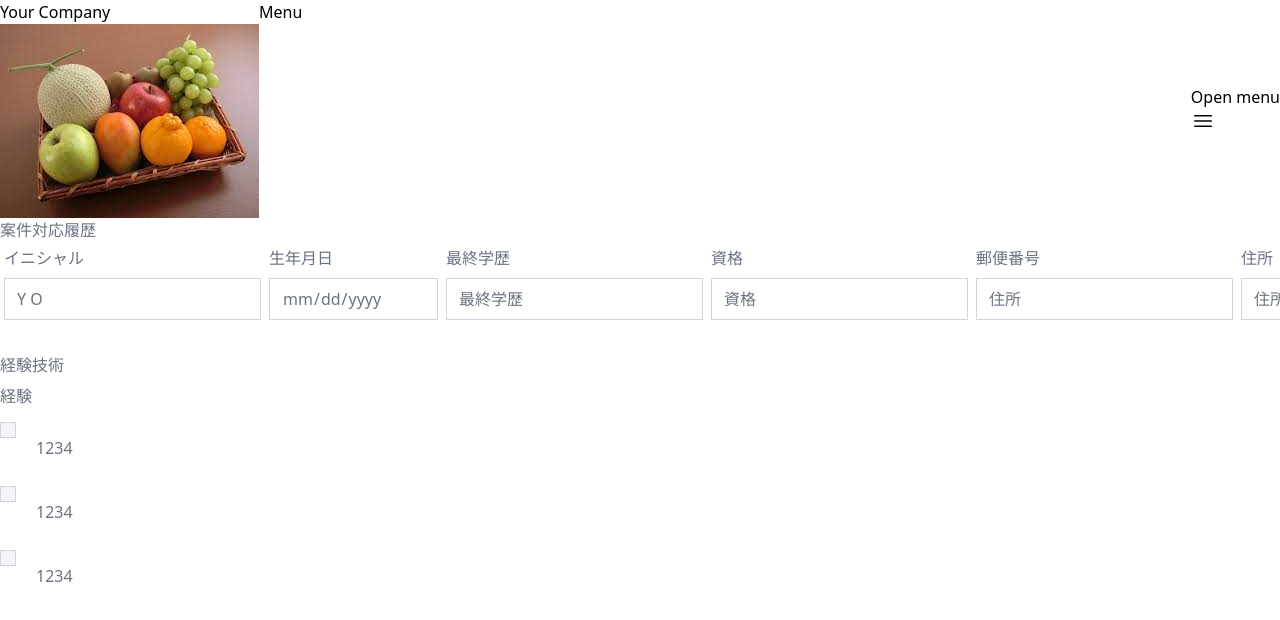
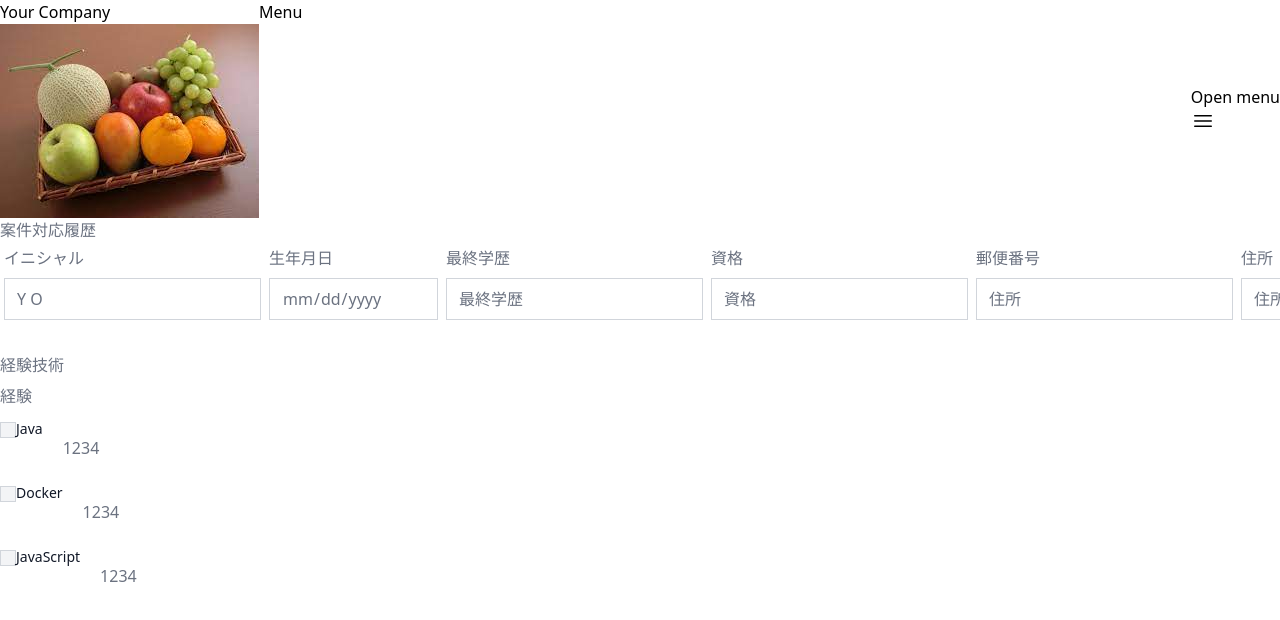
Before and after one commit to myantyuWorld/stackies-app, a Vue app in the folder frontend/vite_fast/: page /register in a window 1280 px wide. Shown: the top 620 px of the page. Built offline with nearby package versions, Linux system fonts and the light colour scheme.

Commit message:
マスタデータ、vue.dataのスタブデータで表示するよう修正

```diff
--- a/frontend/vite_fast/src/components/ExperienceRating.vue
+++ b/frontend/vite_fast/src/components/ExperienceRating.vue
@@ -1,7 +1,7 @@
 <script setup lang="ts">
-// defineProps<{
-//   badgeColor: string
-// }>()
+defineProps<{
+  itemName: string
+}>()
 import MasterDataItem from '../components/MasterDataItem.vue'
 import Rating from '../components/Rating.vue'
 </script>
@@ -9,7 +9,7 @@ import Rating from '../components/Rating.vue'
 
   <div class="justify-between p-2 rounded-lg bg-white shadow-indigo-50 shadow-md my-2">
     <div class="flex flex-wrap -m-4 text-center">
-      <MasterDataItem :badgeColor=itemBadgeColor />
+      <MasterDataItem :name=itemName />
       <div class="p-1 sm:w-2/3 lg:w-3/4 w-full hover:scale-105 duration-500">
         <Rating />
       </div>
--- a/frontend/vite_fast/src/views/RegisterView.vue
+++ b/frontend/vite_fast/src/views/RegisterView.vue
@@ -73,12 +73,12 @@ onMounted(() => {
                       </div>
                       <!-- Modal body -->
                       <div class="p-6 space-y-6">
-                        <ExperienceRating/>
-                        <ExperienceRating/>
-                        <ExperienceRating/>
-                        <ExperienceRating/>
-                        <ExperienceRating/>
-                        <ExperienceRating/>
+                        <ExperienceRating itemName="Java"/>
+                        <ExperienceRating itemName="C#"/>
+                        <ExperienceRating itemName="Python"/>
+                        <ExperienceRating itemName="C++"/>
+                        <ExperienceRating itemName="Django4.0"/>
+                        <ExperienceRating itemName="JQuery"/>
                       </div>
                       <!-- Modal footer -->
                       <div
@@ -112,9 +112,9 @@ onMounted(() => {
                         経験
                       </label>
 
-                      <ExperienceRating/>
-                      <ExperienceRating/>
-                      <ExperienceRating/>
+                      <ExperienceRating itemName="Java"/>
+                      <ExperienceRating itemName="Docker"/>
+                      <ExperienceRating itemName="JavaScript"/>
                     </div>
 
                     <div class="mt-10">
```
